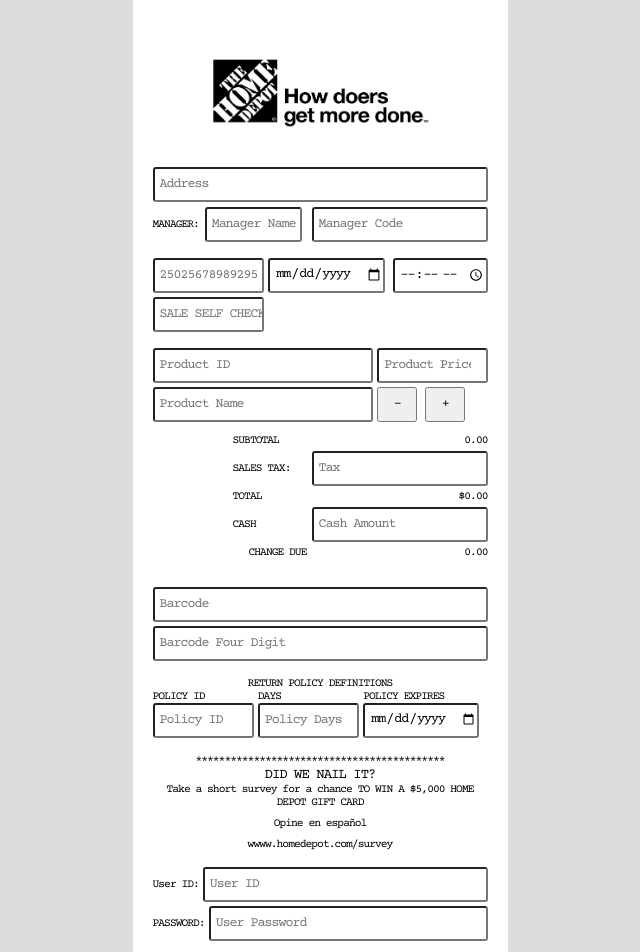
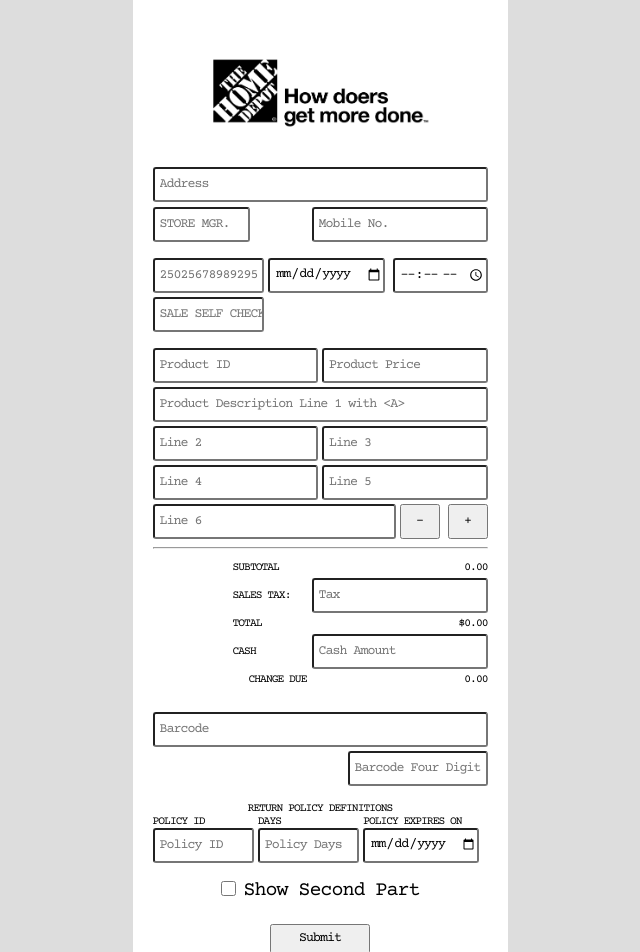
Before and after one commit to ShakilKabir/Receipt, a React (Vite) app: page / in a window 1280 px wide. Shown: the top 952 px of the page, without its empty margins (320-960 px from the left). Built offline with nearby package versions, Linux system fonts and the light colour scheme.

Commit message:
second commmit

```diff
--- a/src/App.jsx
+++ b/src/App.jsx
@@ -16,6 +16,7 @@
     time: "",
     tax: "",
     cashAmount: "",
+    showSecondPart: false,
     userId: "",
     userPassword: "",
     barcode: "",
@@ -26,8 +27,13 @@
     products: [
       {
         productId: "",
+        productPrice: "",
         productName: "",
-        productPrice: "",
+        productDescription2: "",
+        productDescription3: "",
+        productDescription4: "",
+        productDescription5: "",
+        productDescription6: "",
       },
     ],
   });
@@ -35,10 +41,10 @@
   const [errors, setErrors] = useState({});
 
   const handleChange = (e) => {
-    const { name, value } = e.target;
+    const { name, type, value, checked } = e.target;
     setFormData({
       ...formData,
-      [name]: value,
+      [name]: type === "checkbox" ? checked : value,
     });
     validateField(name, value);
   };
@@ -59,7 +65,16 @@
       ...formData,
       products: [
         ...formData.products,
-        { productId: "", productName: "", productPrice: "" },
+        {
+          productId: "",
+          productName: "",
+          productPrice: "",
+          productDescription2: "",
+          productDescription3: "",
+          productDescription4: "",
+          productDescription5: "",
+          productDescription6: "",
+        },
       ],
     });
   };
@@ -92,18 +107,25 @@
         }
         break;
       case "userId":
-        if (value.length < 15 || value.length > 15) {
+        if (formData.showSecondPart && (value.length !== 15)) {
           error = "Must be 15 characters.";
         }
         break;
+      case "managerCode":
+        if (value.length < 10 || value.length > 10) {
+          error = "Must be 10 characters.";
+        }
+        break;
       case "userPassword":
-        if (value.length < 11 || value.length > 11) {
+        if (formData.showSecondPart && (value.length !== 11)) {
           error = "Must be 11 characters.";
         }
         break;
       default:
         break;
     }
+
+    console.log(error);
 
     setErrors((prevErrors) => ({
       ...prevErrors,
@@ -114,8 +136,8 @@
   const validateProductField = (index, name, value) => {
     let error = "";
 
-    if (name === "productId" && (value.length < 12 || value.length > 12)) {
-      error = "Product ID must be 12 characters.";
+    if (name === "productId" && value.length > 15) {
+      error = "Max 15 characters.";
     }
 
     setErrors((prevErrors) => ({
@@ -127,12 +149,12 @@
   const formatDate = (dateStr) => {
     if (!dateStr) return "";
     const [year, month, day] = dateStr.split("-");
-    return `${day}/${month}/${year.slice(2)}`;
+    return `${month}/${day}/${year.slice(2)}`;
   };
   const formatDateWithFullYear = (dateStr) => {
     if (!dateStr) return "";
     const [year, month, day] = dateStr.split("-");
-    return `${day}/${month}/${year}`;
+    return `${month}/${day}/${year}`;
   };
 
   const formatTimeTo12Hour = (time) => {
@@ -188,13 +210,19 @@
       policyId,
       policyDays,
       policyDate,
+      showSecondPart
     } = formData;
 
     // Validate all fields
     validateField("dateTimeStatusCode", dateTimeStatusCode);
     validateField("barcode", barcode);
+    if (showSecondPart) {
       validateField("userId", userId);
       validateField("userPassword", userPassword);
+    }else{
+      validateField("userId", "111111111111111");
+      validateField("userPassword", "11111111111");
+    }
 
     // Validate all products
     formData.products.forEach((product, index) => {
@@ -203,6 +231,8 @@
 
     // Check for required fields and errors
     const hasErrors = Object.values(errors).some((error) => error);
+    console.log(hasErrors);
+
     if (
       !address ||
       !managerName ||
@@ -213,8 +243,6 @@
       !time ||
       !tax ||
       !cashAmount ||
-      !userId ||
-      !userPassword ||
       !barcode ||
       !policyId ||
       !policyDays ||
@@ -225,6 +253,12 @@
         "All fields are required and must meet the validation criteria!"
       );
       return;
+    }
+    if (showSecondPart) {
+      if (!userId || !userPassword) {
+        toast.error("User ID and User Password are required when showing the second part!");
+        return;
+      }
     }
 
     setShow(true);
@@ -251,23 +285,26 @@
               </div>
               <div className="name_code">
                 <div className="name">
-                  <span>MANAGER:</span>{" "}
+                  {/* <span>STORE MGR.</span>{" "} */}
                   <input
                     type="text"
                     name="managerName"
-                    placeholder="Manager Name"
+                    placeholder="STORE MGR."
                     value={formData.managerName}
                     onChange={handleChange}
                   />
                 </div>
                 <div className="code">
                   <input
-                    type="text"
+                    type="number"
                     name="managerCode"
-                    placeholder="Manager Code"
+                    placeholder="Mobile No."
                     value={formData.managerCode}
                     onChange={handleChange}
                   />
+                  {errors.managerCode && (
+                    <p style={{ color: "red" }}>{errors.managerCode}</p>
+                  )}
                 </div>
               </div>
             </div>
@@ -319,12 +356,8 @@
 
             <div className="products">
               {formData.products.map((product, index) => (
-                <div
-                  key={index}
-                  className="product"
-                  style={{ marginTop: "8px" }}
-                >
-                  <div>
+                <div key={index} className="product">
+                  <div className="productInputDivide">
                     <input
                       type="text"
                       name="productId"
@@ -338,20 +371,66 @@
                       </p>
                     )}
                     <input
-                      type="text"
-                      style={{ marginTop: "4px" }}
-                      name="productName"
-                      placeholder="Product Name"
-                      value={product.productName}
+                      type="number"
+                      name="productPrice"
+                      placeholder="Product Price"
+                      value={product.productPrice}
                       onChange={(e) => handleProductChange(index, e)}
                     />
                   </div>
                   <div>
                     <input
-                      type="number"
-                      name="productPrice"
-                      placeholder="Product Price"
-                      value={product.productPrice}
+                      type="text"
+                      style={{ marginTop: "4px" }}
+                      name="productName"
+                      placeholder="Product Description Line 1 with <A>"
+                      value={product.productName}
+                      onChange={(e) => handleProductChange(index, e)}
+                    />
+                  </div>
+                  <div className="productInputDivide">
+                    <input
+                      type="text"
+                      style={{ marginTop: "4px" }}
+                      name="productDescription2"
+                      placeholder="Line 2"
+                      value={product.productDescription2}
+                      onChange={(e) => handleProductChange(index, e)}
+                    />
+                    <input
+                      type="text"
+                      style={{ marginTop: "4px" }}
+                      name="productDescription3"
+                      placeholder="Line 3"
+                      value={product.productDescription3}
+                      onChange={(e) => handleProductChange(index, e)}
+                    />
+                  </div>
+                  <div className="productInputDivide">
+                    <input
+                      type="text"
+                      style={{ marginTop: "4px" }}
+                      name="productDescription4"
+                      placeholder="Line 4"
+                      value={product.productDescription4}
+                      onChange={(e) => handleProductChange(index, e)}
+                    />
+                    <input
+                      type="text"
+                      style={{ marginTop: "4px" }}
+                      name="productDescription5"
+                      placeholder="Line 5"
+                      value={product.productDescription5}
+                      onChange={(e) => handleProductChange(index, e)}
+                    />
+                  </div>
+                  <div className="productInputDivide">
+                    <input
+                      type="text"
+                      style={{ marginTop: "4px" }}
+                      name="productDescription6"
+                      placeholder="Line 6"
+                      value={product.productDescription6}
                       onChange={(e) => handleProductChange(index, e)}
                     />
                     <div
@@ -378,6 +457,7 @@
                       </button>
                     </div>
                   </div>
+                  <hr style={{ margin: "8px 0" }} />
                 </div>
               ))}
             </div>
@@ -440,14 +520,19 @@
               {errors.barcode && (
                 <p style={{ color: "red" }}>{errors.barcode}</p>
               )}
+              {formData.barcode && (
+                <Barcode value={formData.barcode} width={1} fontSize={0} />
+              )}
+              <div style={{ textAlign: "right" }}>
                 <input
                   type="text"
                   name="barcodeFour"
                   placeholder="Barcode Four Digit"
                   value={formData.barcodeFour}
                   onChange={handleChange}
-                style={{ marginTop: "4px" }}
+                  style={{ marginTop: "4px", width: "140px" }}
                 />
+              </div>
               {errors.barcodeFour && (
                 <p style={{ color: "red" }}>{errors.barcodeFour}</p>
               )}
@@ -478,7 +563,7 @@
                   />
                 </div>
                 <div>
-                  <p>POLICY EXPIRES</p>
+                  <p>POLICY EXPIRES ON</p>
                   <input
                     type="date"
                     name="policyDate"
@@ -490,11 +575,23 @@
               </div>
             </div>
 
-            <p className="star">*******************************************</p>
-            <p className="did_we_nail_it">DID WE NAIL IT?</p>
+            <div className="showSecondPartContainer">
+              <input
+                type="checkbox"
+                name="showSecondPart"
+                checked={formData.showSecondPart}
+                onChange={handleChange}
+              />
+              <p>Show Second Part</p>
+            </div>
+
+            {formData.showSecondPart && <><p className="star">
+              ********************************************************
+            </p>
+            <p className="did_we_nail_it">DID WE NAIL IT?</p></>}
 
             <div className="footer">
-              <p>
+              {formData.showSecondPart && <><p>
                 Take a short survey for a chance TO WIN A $5,000 HOME DEPOT GIFT
                 CARD
               </p>
@@ -549,7 +646,7 @@
                 Entries must be completed within 14 days Of purchase. Entrants
                 must be 18 or Older to enter. See the complete rules on website.
                 No purchase necessary.
-              </p>
+              </p></>}
               <button
                 type="submit"
                 style={{ width: "100px", height: "30px", marginTop: "10px" }}
@@ -570,7 +667,11 @@
             <p className="address">{formData.address}</p> {/* form */}
             <div className="name_code">
               <p className="name">MANAGER: {formData.managerName}</p>
-              <p className="code">{formData.managerCode}</p>
+              <p className="code">
+                {formData.managerCode.substring(0, 3)}-
+                {formData.managerCode.substring(3, 6)}-
+                {formData.managerCode.substring(6, 10)}
+              </p>
             </div>
           </div>
           <div className="date_time_status">
@@ -594,7 +695,20 @@
               <div className="product" key={index}>
                 <p className="product_name">
                   <span className="text-content">
-                    {product.productId} {product.productName}
+                    {/* {product.productId} {product.productName} */}
+                    {product.productId}{" "}
+                    {product.productName.split("<A>")[0] +
+                      (product.productName.includes("<A>") ? "<A>" : "")}
+                    {product.productDescription2 && <br />}
+                    {product.productDescription2}
+                    {product.productDescription3 && <br />}
+                    {product.productDescription3}
+                    {product.productDescription4 && <br />}
+                    {product.productDescription4}
+                    {product.productDescription5 && <br />}
+                    {product.productDescription5}
+                    {product.productDescription6 && <br />}
+                    {product.productDescription6}
                   </span>
                 </p>
                 <p>{parseFloat(product?.productPrice).toFixed(2)}</p>
@@ -657,21 +771,23 @@
                 <p className="center">{formData.policyDays}</p>
               </div>
               <div>
-                <p>POLICY EXPIRES</p>
+                <p>POLICY EXPIRES ON</p>
                 <p className="center">
                   {formatDateWithFullYear(formData.policyDate)}
                 </p>
               </div>
             </div>
           </div>
-          {/* <p className="star">*******************************************</p> */}
-          <p className="star">***********************************</p>{" "}
-          {/* after adding font family */}
+          {formData.showSecondPart && (
+            <>
+              <p className="star">
+                *******************************************
+              </p>{" "}
               <p className="did_we_nail_it">DID WE NAIL IT?</p>
               <div className="footer">
                 <p>
-              Take a short survey for a chance TO WIN A $5,000 HOME DEPOT GIFT
-              CARD
+                  Take a short survey for a chance TO WIN A $5,000 HOME DEPOT
+                  GIFT CARD
                 </p>
                 <div className="middle">
                   <p>Opine en español</p>
@@ -691,10 +807,12 @@
                 </div>
                 <p>
                   Entries must be completed within 14 days Of purchase. Entrants
-              must be 18 or Older to enter. See the complete rules on website.
-              No purchase necessary.
+                  must be 18 or Older to enter. See the complete rules on
+                  website. No purchase necessary.
                 </p>
               </div>
+            </>
+          )}
         </div>
       )}
       <ToastContainer />
--- a/src/index.css
+++ b/src/index.css
@@ -1,5 +1,3 @@
-
-
 /*
     1. Need to work with font size
     8.5=11.33, 15=20, 10=13.33, 10.5=14,
@@ -56,11 +54,23 @@
   font-weight: 400;
   font-style: normal;
 }
+.address_name .address {
+  text-align: center;
+  white-space: nowrap;
+  overflow: hidden;
+  text-overflow: ellipsis;
+}
 
 .address_name .name_code {
   display: flex;
   justify-content: space-between;
+  gap: 4px;
   padding: 0 8px;
+}
+.address_name .name_code .name {
+  white-space: nowrap;
+  overflow: hidden;
+  text-overflow: ellipsis;
 }
 
 .date_time_status {
@@ -109,13 +119,13 @@
   display: flex;
   justify-content: space-between;
   font-size: 20px;
-  margin-bottom: -8px;
+  margin-bottom: -10px;
   position: relative;
   z-index: 9;
 }
 .barcode svg {
   width: 88%;
-  height: 100%;
+  height: 75px;
   display: block;
   margin: 0 auto;
 }
@@ -124,12 +134,13 @@
   text-align: center;
   /* line-height: 6px; */
   /* line-height: 85%; */
-  margin-top: -7px;
+  margin-top: -9px;
   position: relative;
 }
 
 .return_policy {
   font-size: 11.33px;
+  padding-bottom: 16px
 }
 .return_policy .title {
   text-align: center;
@@ -149,11 +160,12 @@
 .star {
   font-size: 11.33px;
   text-align: center;
-  margin-top: 16px
 }
 .did_we_nail_it {
   font-size: 14px;
   text-align: center;
+  font-weight: bold;
+  letter-spacing: 3px;
 }
 
 .footer {
@@ -189,7 +201,12 @@
   width: 97px;
 }
 .input_container .products .product {
+  display: unset;
   align-items: unset;
+}
+.input_container .products .product .productInputDivide {
+  display: flex;
+  gap: 4px;
 }
 
 .input_container .subtotal, .input_container .sales_tax, .input_container .total, .input_container .cash, .input_container .charge_due {
@@ -198,3 +215,15 @@
   justify-content: space-between;
   align-items: center;
 }
+.input_container .showSecondPartContainer{
+    display: flex;
+    justify-content: center;
+    gap: 8px;
+    margin-bottom: 12px;
+    font-size: 20px;
+}
+.input_container .showSecondPartContainer input{
+    width: 15px;
+    height: 15px;
+    margin-top: 2px;
+}
```
Lines whose indentation alone changed are shown as unchanged.
